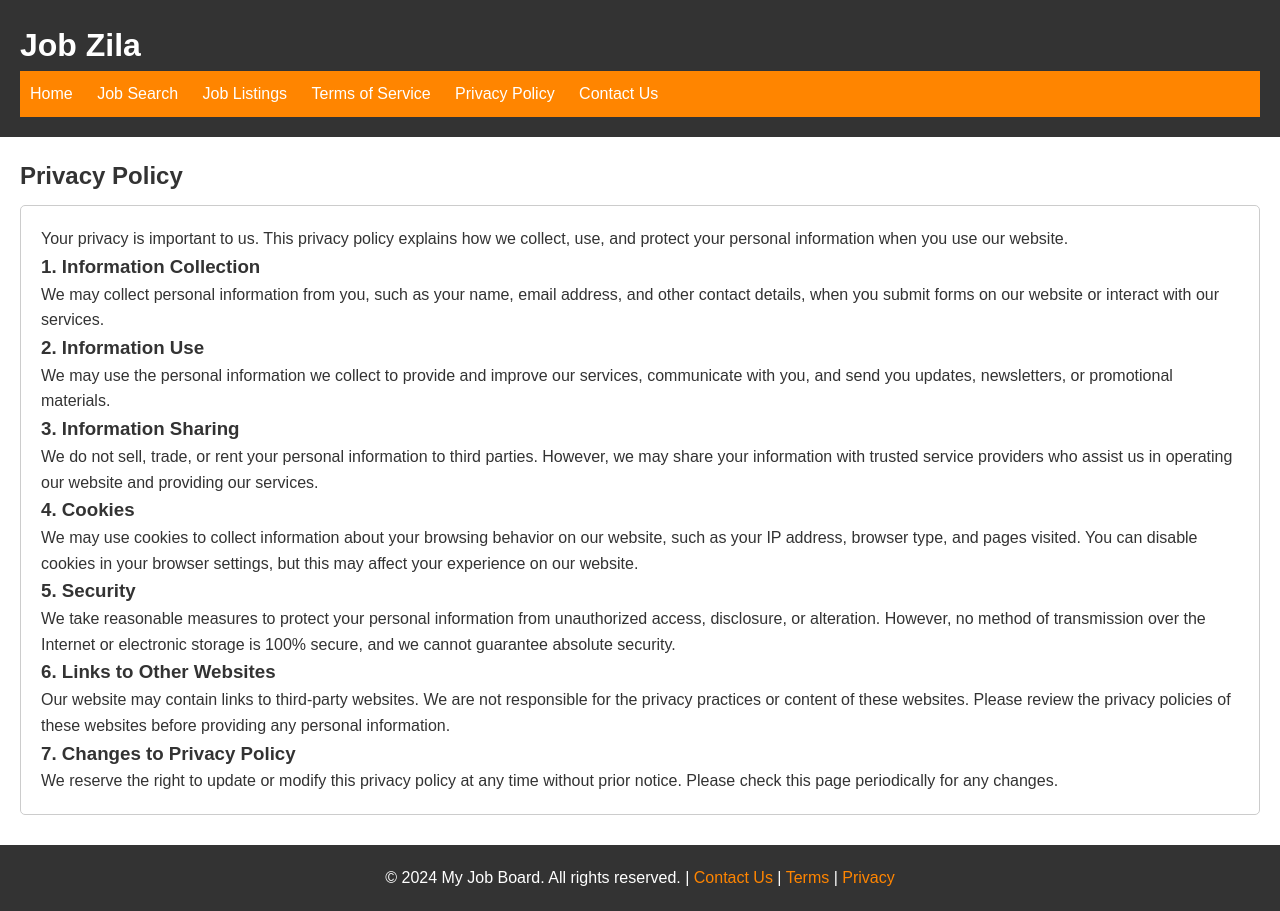
After one commit to AmberForrester/Django, a Django app: template jobzila/jobzila/home/templates/home/privacy.html in a window 1280 px wide. The commit adds this page. Run offline with Django 5.2, Linux system fonts and the light colour scheme; the template is opened without the code that fills it, so the values that code supplies are empty.

Commit message:
Terms of Service, and Privacy Policy pages added

```diff
--- a/jobzila/jobzila/home/templates/home/master.html
+++ b/jobzila/jobzila/home/templates/home/master.html
@@ -16,8 +16,8 @@
           <li><a href="{% url 'homepage' %}">Home</a></li>
           <li><a href="#">Job Search</a></li>
           <li><a href="{% url 'job_listings'%}">Job Listings</a></li>
-          <li><a href="#">Terms of Service</a></li>
-          <li><a href="#">Privacy Policy</a></li>
+          <li><a href="{% url 'terms'%}">Terms of Service</a></li>
+          <li><a href="{% url 'privacy'%}">Privacy Policy</a></li>
           <li><a href="{% url 'contact_us' %}">Contact Us</a></li>
         </ul>
       </nav>
@@ -33,8 +33,8 @@
       <p>
         &copy; 2024 My Job Board. All rights reserved. |
         <a href="{% url 'contact_us' %}">Contact Us</a> |
-        <a href="#">Terms</a> |
-        <a href="#">Privacy</a>
+        <a href="{% url 'terms'%}">Terms</a> |
+        <a href="{% url 'privacy'%}">Privacy</a>
       </p>
     </footer>
 
--- /dev/null
+++ b/jobzila/jobzila/home/templates/home/privacy.html
@@ -0,0 +1,66 @@
+{% extends 'home/master.html' %}
+
+{% block title %}
+Privacy Policy
+{% endblock %}
+
+{% block content %}
+<main>
+    <section id="privacy-section">
+        <h2>Privacy Policy</h2>
+        <div class="privacy-policy">
+          <p>
+            Your privacy is important to us. This privacy policy explains how we
+            collect, use, and protect your personal information when you use our
+            website.
+          </p>
+          <h3>1. Information Collection</h3>
+          <p>
+            We may collect personal information from you, such as your name,
+            email address, and other contact details, when you submit forms on
+            our website or interact with our services.
+          </p>
+          <h3>2. Information Use</h3>
+          <p>
+            We may use the personal information we collect to provide and
+            improve our services, communicate with you, and send you updates,
+            newsletters, or promotional materials.
+          </p>
+          <h3>3. Information Sharing</h3>
+          <p>
+            We do not sell, trade, or rent your personal information to third
+            parties. However, we may share your information with trusted service
+            providers who assist us in operating our website and providing our
+            services.
+          </p>
+          <h3>4. Cookies</h3>
+          <p>
+            We may use cookies to collect information about your browsing
+            behavior on our website, such as your IP address, browser type, and
+            pages visited. You can disable cookies in your browser settings, but
+            this may affect your experience on our website.
+          </p>
+          <h3>5. Security</h3>
+          <p>
+            We take reasonable measures to protect your personal information
+            from unauthorized access, disclosure, or alteration. However, no
+            method of transmission over the Internet or electronic storage is
+            100% secure, and we cannot guarantee absolute security.
+          </p>
+          <h3>6. Links to Other Websites</h3>
+          <p>
+            Our website may contain links to third-party websites. We are not
+            responsible for the privacy practices or content of these websites.
+            Please review the privacy policies of these websites before
+            providing any personal information.
+          </p>
+          <h3>7. Changes to Privacy Policy</h3>
+          <p>
+            We reserve the right to update or modify this privacy policy at any
+            time without prior notice. Please check this page periodically for
+            any changes.
+          </p>
+        </div>
+    </section>
+</main>
+{% endblock %}
--- a/jobzila/jobzila/home/urls.py
+++ b/jobzila/jobzila/home/urls.py
@@ -10,4 +10,6 @@ urlpatterns = [
 
     # Define a URL route to serve the job listings page.
     path('jobs/', views.job_listings, name='job_listings'),
+    path('terms/', views.terms, name='terms'),
+    path('privacy', views.privacy, name='privacy'),
 ]
--- a/jobzila/jobzila/home/views.py
+++ b/jobzila/jobzila/home/views.py
@@ -31,3 +31,9 @@ def contact_us(request):
 def job_listings(request):
     jobs = Job.objects.all() # Fetch all jobs from the DB
     return render(request, 'home/joblistings.html', {'jobs': jobs})
+
+def terms(request):
+    return render(request, 'home/terms.html')
+
+def privacy(request):
+    return render(request, 'home/privacy.html')
```
Also changed, not shown: jobzila/jobzila/home/templates/home/terms.html (added, +57 -0 lines).
